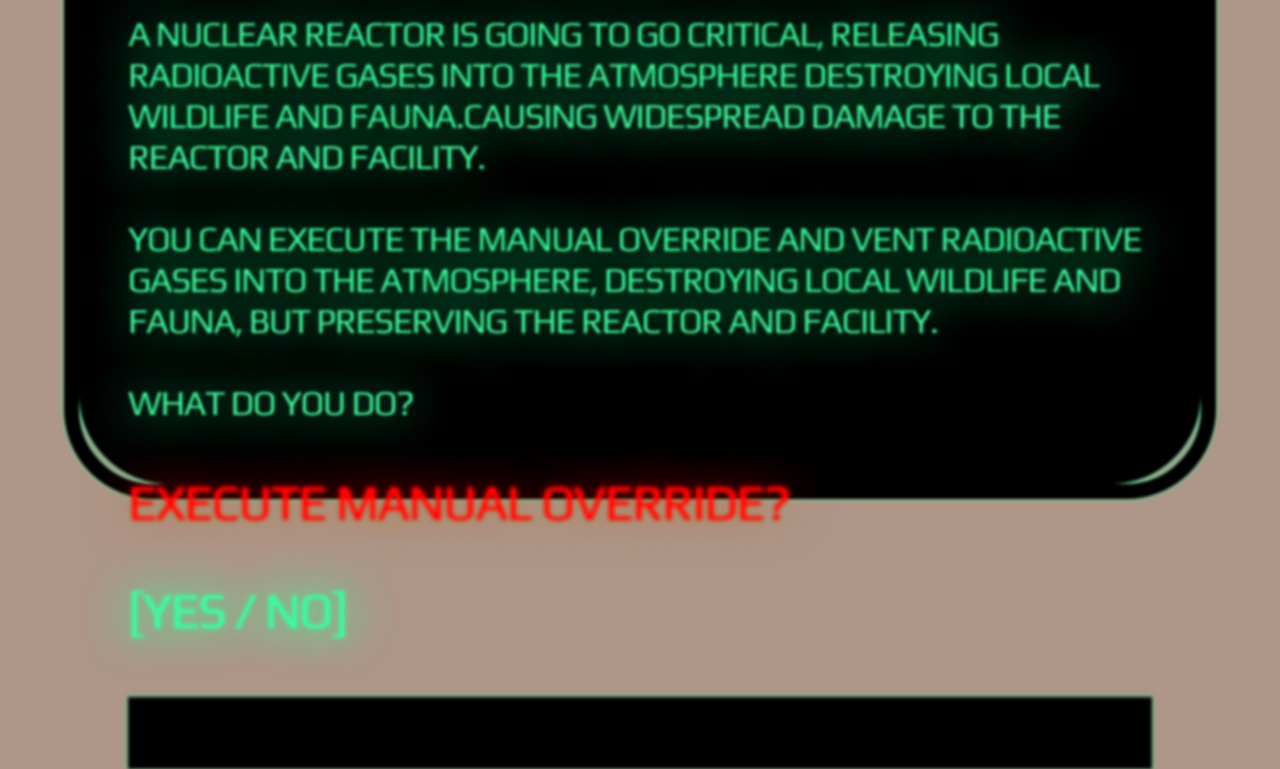
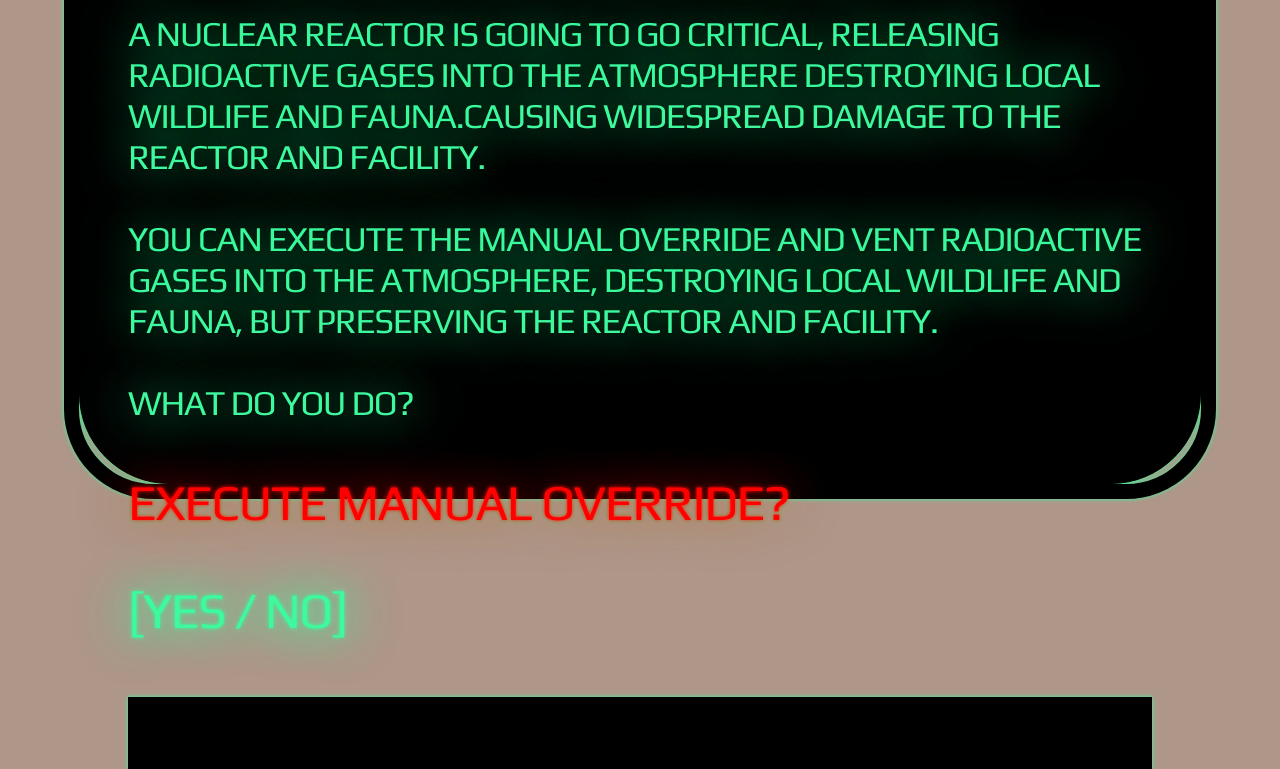
Before and after one commit to K-Zimny/NCSE-Sim, a plain HTML site: page index.html in a window 1280 px wide. Shown: the part 237-1006 px from the top of the page. Drawn offline with Linux system fonts and the light colour scheme.

Commit message:
Rm blur filter.

```diff
--- a/main.css
+++ b/main.css
@@ -41,7 +41,7 @@ body {
   /* font-size: 70px; */
   color: #38e28f;
   text-shadow: #38e28f 0px 0px 50px;
-  filter: drop-shadow(0px 0px 2px #38e28f) blur(1.6px) brightness(1.1);
+  filter: drop-shadow(0px 0px 2px #38e28f) blur(0px) brightness(1.1);
   letter-spacing: -1.5px;
   line-height: normal;
   /* line-height: 70px; */
@@ -72,7 +72,7 @@ input {
   /* font-size: 70px; */
   color: #38e28f;
   text-shadow: #38e28f 0px 0px 50px;
-  filter: drop-shadow(0px 0px 0px #38e28f) blur(1.2px) brightness(1.1);
+  filter: drop-shadow(0px 0px 0px #38e28f) blur(0px) brightness(1.1);
   letter-spacing: -5px;
   line-height: 70px;
   background: inherit;
@@ -87,7 +87,7 @@ input {
 .alert {
   color: #ff0000;
   text-shadow: #ff000085 0px 0px 50px;
-  filter: drop-shadow(0px 0px 2px #ff0000) blur(1.6px) brightness(1.1);
+  filter: drop-shadow(0px 0px 2px #ff0000) blur(0px) brightness(1.1);
 }
 
 /* Animations */
```
